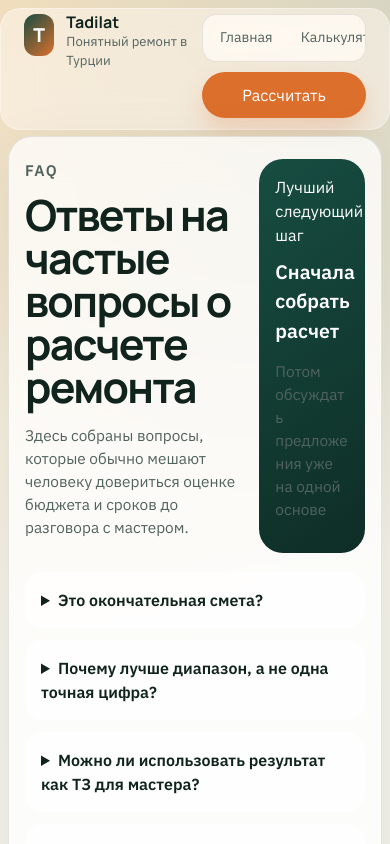
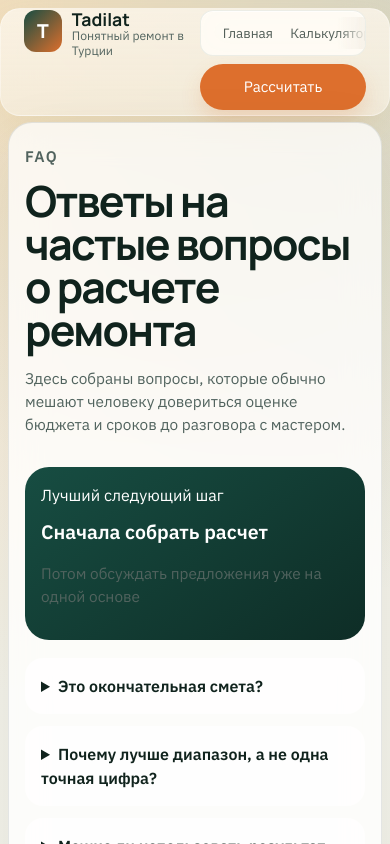
Before and after one commit to Ramiz2284/tadilat, a React (Vite) app: page /faq in a window 390 px wide. Shown: the top 844 px of the page. Built offline with nearby package versions, Linux system fonts and the light colour scheme.

Commit message:
Improve mobile layout and scroll affordances

```diff
--- a/src/app/RootLayout.tsx
+++ b/src/app/RootLayout.tsx
@@ -1,7 +1,10 @@
 import { Link, NavLink, Outlet } from "react-router-dom";
 import { trackEvent } from "../shared/analytics";
+import { useHorizontalScrollHint } from "../shared/lib/useHorizontalScrollHint";
 
 export function RootLayout() {
+  const navHint = useHorizontalScrollHint<HTMLElement>();
+
   return (
     <div className="app-shell">
       <header className="topbar">
@@ -14,7 +17,14 @@ export function RootLayout() {
         </Link>
 
         <div className="topbar-actions">
-          <nav className="topnav">
+          <nav
+            className="topnav scroll-hint"
+            data-can-scroll-left={navHint.state.canScrollLeft ? "true" : "false"}
+            data-can-scroll-right={navHint.state.canScrollRight ? "true" : "false"}
+            data-engaged={navHint.state.engaged ? "true" : "false"}
+            data-scrollable={navHint.state.scrollable ? "true" : "false"}
+            ref={navHint.ref}
+          >
             <NavLink to="/">Главная</NavLink>
             <NavLink to="/calculator">Калькулятор</NavLink>
             <NavLink to="/faq">FAQ</NavLink>
--- /dev/null
+++ b/src/shared/lib/useHorizontalScrollHint.ts
@@ -0,0 +1,94 @@
+import { useEffect, useRef, useState } from "react";
+
+type ScrollHintState = {
+  scrollable: boolean;
+  engaged: boolean;
+  canScrollLeft: boolean;
+  canScrollRight: boolean;
+};
+
+const EDGE_OFFSET = 4;
+
+export function useHorizontalScrollHint<T extends HTMLElement>() {
+  const ref = useRef<T | null>(null);
+  const [state, setState] = useState<ScrollHintState>({
+    scrollable: false,
+    engaged: false,
+    canScrollLeft: false,
+    canScrollRight: false,
+  });
+
+  useEffect(() => {
+    const element = ref.current;
+    if (!element) {
+      return;
+    }
+
+    let frameId = 0;
+
+    const update = () => {
+      frameId = 0;
+
+      const scrollable = element.scrollWidth - element.clientWidth > EDGE_OFFSET * 2;
+      const canScrollLeft = element.scrollLeft > EDGE_OFFSET;
+      const canScrollRight =
+        element.scrollLeft + element.clientWidth < element.scrollWidth - EDGE_OFFSET;
+
+      setState((current) => {
+        if (
+          current.scrollable === scrollable &&
+          current.canScrollLeft === canScrollLeft &&
+          current.canScrollRight === canScrollRight
+        ) {
+          return current;
+        }
+
+        return {
+          ...current,
+          scrollable,
+          canScrollLeft,
+          canScrollRight,
+        };
+      });
+    };
+
+    const requestUpdate = () => {
+      if (!frameId) {
+        frameId = window.requestAnimationFrame(update);
+      }
+    };
+
+    const markEngaged = () => {
+      setState((current) => (current.engaged ? current : { ...current, engaged: true }));
+    };
+
+    const resizeObserver = new ResizeObserver(requestUpdate);
+    resizeObserver.observe(element);
+
+    requestUpdate();
+
+    element.addEventListener("scroll", requestUpdate, { passive: true });
+    element.addEventListener("pointerdown", markEngaged);
+    element.addEventListener("touchstart", markEngaged, { passive: true });
+    element.addEventListener("wheel", markEngaged, { passive: true });
+    window.addEventListener("resize", requestUpdate);
+
+    return () => {
+      if (frameId) {
+        window.cancelAnimationFrame(frameId);
+      }
+
+      resizeObserver.disconnect();
+      element.removeEventListener("scroll", requestUpdate);
+      element.removeEventListener("pointerdown", markEngaged);
+      element.removeEventListener("touchstart", markEngaged);
+      element.removeEventListener("wheel", markEngaged);
+      window.removeEventListener("resize", requestUpdate);
+    };
+  }, []);
+
+  return {
+    ref,
+    state,
+  };
+}
--- a/src/styles.css
+++ b/src/styles.css
@@ -157,6 +157,78 @@ h3 {
 .topnav a.active {
   background: var(--secondary);
   color: #fff;
+}
+
+.scroll-hint {
+  position: relative;
+}
+
+.scroll-hint[data-scrollable="true"] {
+  cursor: grab;
+}
+
+.scroll-hint[data-scrollable="true"]:active {
+  cursor: grabbing;
+}
+
+.scroll-hint[data-scrollable="true"]::before,
+.scroll-hint[data-scrollable="true"]::after {
+  content: "";
+  position: absolute;
+  top: 6px;
+  bottom: 6px;
+  width: 28px;
+  pointer-events: none;
+  opacity: 0;
+  transition: opacity 0.2s ease;
+  z-index: 2;
+}
+
+.scroll-hint[data-scrollable="true"]::before {
+  left: 0;
+  background: linear-gradient(90deg, rgba(246, 241, 232, 0.92), rgba(246, 241, 232, 0));
+}
+
+.scroll-hint[data-scrollable="true"]::after {
+  right: 0;
+  background: linear-gradient(270deg, rgba(246, 241, 232, 0.92), rgba(246, 241, 232, 0));
+}
+
+.scroll-hint[data-can-scroll-left="true"]::before,
+.scroll-hint[data-can-scroll-right="true"]::after {
+  opacity: 1;
+}
+
+.scroll-hint[data-scrollable="true"][data-engaged="false"] > :first-child {
+  animation: horizontal-scroll-hint 1.8s ease-in-out infinite;
+  will-change: transform;
+}
+
+.scroll-hint[data-scrollable="true"][data-engaged="true"] > :first-child {
+  animation: none;
+}
+
+.wizard-steps.scroll-hint[data-scrollable="true"]::before {
+  background: linear-gradient(90deg, rgba(20, 76, 66, 0.95), rgba(20, 76, 66, 0));
+}
+
+.wizard-steps.scroll-hint[data-scrollable="true"]::after {
+  background: linear-gradient(270deg, rgba(20, 76, 66, 0.95), rgba(20, 76, 66, 0));
+}
+
+@keyframes horizontal-scroll-hint {
+  0%,
+  100% {
+    transform: translateX(0);
+  }
+
+  35% {
+    transform: translateX(10px);
+  }
+
+  70% {
+    transform: translateX(0);
+  }
 }
 
 .topbar-cta {
@@ -710,7 +782,6 @@ h3 {
 
   .hero,
   .wizard-shell,
-  .result-hero,
   .card-grid,
   .step-grid,
   .example-grid,
@@ -721,6 +792,21 @@ h3 {
 
   .wizard-shell {
     grid-template-columns: 1fr;
+  }
+
+  .result-hero {
+    flex-direction: column;
+    align-items: stretch;
+  }
+
+  .result-hero > * {
+    width: 100%;
+  }
+
+  .result-price-card {
+    min-width: 0;
+    width: 100%;
+    max-width: none;
   }
 
   .field-grid,
@@ -761,19 +847,28 @@ h3 {
   }
 
   .topbar {
-    gap: 14px;
-    padding: 14px 0 18px;
+    gap: 10px;
+    padding: 10px 0 12px;
     align-items: stretch;
+  }
+
+  .topbar::after {
+    inset: 6px -6px auto;
+    height: calc(100% - 12px);
+    border-radius: 20px;
+    background: linear-gradient(180deg, rgba(252, 246, 235, 0.82), rgba(247, 239, 223, 0.74));
+    box-shadow: 0 16px 32px rgba(211, 177, 108, 0.12);
   }
 
   .brand {
     width: 100%;
     align-items: flex-start;
+    gap: 10px;
   }
 
   .topbar-actions {
     width: 100%;
-    gap: 10px;
+    gap: 8px;
   }
 
   .brand-mark {
@@ -784,12 +879,15 @@ h3 {
   }
 
   .brand small {
-    font-size: 0.82rem;
+    font-size: 0.76rem;
+    line-height: 1.22;
+    max-width: 18ch;
   }
 
   .brand strong {
     display: block;
     line-height: 1.1;
+    font-size: 1.1rem;
   }
 
   .topnav {
@@ -798,33 +896,41 @@ h3 {
     flex-direction: row;
     align-items: center;
     justify-content: flex-start;
-    gap: 6px;
-    padding: 4px 6px;
-    border-radius: 14px;
+    gap: 5px;
+    padding: 4px;
+    border-radius: 13px;
     overflow-x: auto;
     overscroll-behavior-x: contain;
     -webkit-overflow-scrolling: touch;
-    background: rgba(255, 250, 243, 0.78);
+    background: rgba(255, 252, 246, 0.9);
+    border: 1px solid rgba(23, 77, 66, 0.08);
+    box-shadow: inset 0 1px 0 rgba(255, 255, 255, 0.62);
     flex-wrap: nowrap;
   }
 
   .topnav a {
     white-space: nowrap;
     text-align: center;
-    min-height: 38px;
+    min-height: 36px;
     display: inline-flex;
     align-items: center;
     justify-content: center;
-    padding: 0 12px;
-    font-size: 0.9rem;
+    padding: 0 11px;
+    font-size: 0.86rem;
     flex: 0 0 auto;
+    color: rgba(16, 35, 29, 0.72);
+  }
+
+  .topnav a.active {
+    box-shadow: 0 8px 16px rgba(23, 77, 66, 0.14);
   }
 
   .topbar-cta {
-    min-height: 42px;
-    width: 100%;
-    box-shadow: 0 12px 24px rgba(221, 111, 45, 0.22);
-    font-size: 1rem;
+    min-height: 40px;
+    width: min(100%, 220px);
+    align-self: flex-start;
+    box-shadow: 0 10px 20px rgba(221, 111, 45, 0.18);
+    font-size: 0.94rem;
   }
 
   .page {
@@ -911,58 +1017,73 @@ h3 {
   }
 
   .wizard-shell {
-    border-radius: 24px;
+    border-radius: 22px;
   }
 
   .wizard-sidebar {
     display: grid;
-    gap: 14px;
-    padding-top: 18px;
-    padding-bottom: 18px;
+    gap: 12px;
+    padding-top: 16px;
+    padding-bottom: 16px;
     border-bottom-left-radius: 0;
     border-bottom-right-radius: 0;
     background:
-      linear-gradient(180deg, rgba(18, 70, 61, 0.96), rgba(14, 47, 41, 0.98));
+      linear-gradient(180deg, rgba(20, 76, 66, 0.95), rgba(14, 47, 41, 0.98));
   }
 
   .wizard-sidebar .eyebrow {
-    margin-bottom: 6px;
+    margin-bottom: 2px;
     color: rgba(255, 255, 255, 0.62);
+    font-size: 0.68rem;
   }
 
   .wizard-sidebar h1 {
-    font-size: clamp(1.72rem, 8vw, 2.3rem);
-    letter-spacing: -0.03em;
+    max-width: 10ch;
+    font-size: clamp(1.55rem, 8vw, 2.05rem);
+    line-height: 0.96;
+    letter-spacing: -0.035em;
   }
 
   .wizard-sidebar-intro {
-    max-width: none;
-    font-size: 0.94rem;
+    max-width: 30ch;
+    font-size: 0.88rem;
+    line-height: 1.35;
   }
 
   .progress-block {
     margin-top: 0;
-    padding: 12px 14px;
+    padding: 10px 12px;
     background: rgba(255, 255, 255, 0.06);
+    border-radius: 16px;
+  }
+
+  .progress-meta {
+    margin-bottom: 8px;
+    font-size: 0.86rem;
+  }
+
+  .progress-track {
+    height: 8px;
   }
 
   .wizard-steps {
-    display: grid;
-    grid-template-columns: repeat(2, minmax(0, 1fr));
-    gap: 10px;
+    display: flex;
+    gap: 8px;
     margin-top: 4px;
     overflow-x: auto;
-    padding-bottom: 0;
+    padding-bottom: 2px;
+    scroll-snap-type: x proximity;
   }
 
   .wizard-steps li {
-    min-width: 0;
-    align-items: flex-start;
-    padding: 12px 10px;
-    gap: 10px;
-    border-radius: 16px;
-    background: rgba(255, 255, 255, 0.07);
+    min-width: 164px;
+    align-items: center;
+    padding: 10px 12px;
+    gap: 8px;
+    border-radius: 14px;
+    background: rgba(255, 255, 255, 0.06);
     box-shadow: inset 0 1px 0 rgba(255, 255, 255, 0.04);
+    scroll-snap-align: start;
   }
 
   .wizard-steps li div {
@@ -971,8 +1092,8 @@ h3 {
 
   .wizard-steps li strong {
     display: block;
-    font-size: 0.86rem;
-    line-height: 1.15;
+    font-size: 0.82rem;
+    line-height: 1.1;
   }
 
   .wizard-steps li small {
@@ -980,10 +1101,10 @@ h3 {
   }
 
   .wizard-steps li span {
-    min-width: 30px;
-    height: 30px;
-    flex-basis: 30px;
-    font-size: 0.82rem;
+    min-width: 28px;
+    height: 28px;
+    flex-basis: 28px;
+    font-size: 0.78rem;
   }
 
   .wizard-steps li.active {
@@ -993,13 +1114,40 @@ h3 {
 
   .wizard-summary {
     margin-top: 4px;
-    padding: 14px;
-    background: rgba(255, 255, 255, 0.05);
+    padding: 12px;
+    background: rgba(255, 255, 255, 0.04);
+    display: grid;
+    gap: 8px;
+    border-radius: 16px;
+  }
+
+  .wizard-summary h3 {
+    margin-bottom: 2px;
+    font-size: 0.92rem;
+  }
+
+  .summary-line {
+    padding: 10px 12px;
+    border-top: 0;
+    border-radius: 12px;
+    background: rgba(255, 255, 255, 0.04);
+  }
+
+  .summary-line span {
+    font-size: 0.83rem;
+    color: rgba(255, 255, 255, 0.62);
+  }
+
+  .summary-line strong {
+    font-size: 0.84rem;
+    color: #ffffff;
+    text-align: right;
   }
 
   .wizard-panel {
-    gap: 18px;
-    padding-bottom: calc(22px + env(safe-area-inset-bottom));
+    gap: 16px;
+    padding-top: 18px;
+    padding-bottom: calc(18px + env(safe-area-inset-bottom));
   }
 
   .wizard-panel-heading h2,
@@ -1007,6 +1155,18 @@ h3 {
   .section h2 {
     line-height: 1.1;
     overflow-wrap: anywhere;
+  }
+
+  .wizard-panel-heading h2 {
+    margin: 0;
+    font-size: 1.7rem;
+    letter-spacing: -0.03em;
+  }
+
+  .wizard-panel-heading p {
+    max-width: 28ch;
+    margin: 0;
+    font-size: 0.92rem;
   }
 
   .field-grid,
@@ -1020,16 +1180,30 @@ h3 {
 
   .choice-grid,
   .choice-grid.compact {
-    gap: 10px;
+    gap: 8px;
   }
 
   .choice-card {
-    padding: 16px;
-    min-height: 108px;
+    padding: 14px 14px 15px;
+    min-height: 0;
+    border-radius: 18px;
+    background: rgba(255, 255, 255, 0.9);
+    box-shadow: 0 8px 18px rgba(16, 35, 29, 0.05);
   }
 
   .choice-card strong {
-    font-size: 1rem;
+    font-size: 0.98rem;
+    line-height: 1.15;
+    margin-bottom: 6px;
+  }
+
+  .choice-card span {
+    font-size: 0.9rem;
+    line-height: 1.3;
+    display: -webkit-box;
+    -webkit-line-clamp: 2;
+    -webkit-box-orient: vertical;
+    overflow: hidden;
   }
 
   .field input {
@@ -1042,8 +1216,8 @@ h3 {
   }
 
   .recommendation-banner {
-    padding: 16px;
-    border-radius: 20px;
+    padding: 14px;
+    border-radius: 18px;
   }
 
   .selected-inline {
@@ -1053,9 +1227,9 @@ h3 {
   .wizard-actions {
     position: sticky;
     bottom: 0;
-    padding-top: 12px;
+    padding-top: 10px;
     padding-bottom: max(8px, env(safe-area-inset-bottom));
-    background: linear-gradient(180deg, rgba(246, 241, 232, 0), rgba(246, 241, 232, 0.98) 36%);
+    background: linear-gradient(180deg, rgba(246, 241, 232, 0), rgba(246, 241, 232, 0.99) 42%);
   }
 
   .result-shell {
@@ -1121,9 +1295,9 @@ h3 {
   }
 
   .topnav a {
-    padding-left: 11px;
-    padding-right: 11px;
-    font-size: 0.88rem;
+    padding-left: 10px;
+    padding-right: 10px;
+    font-size: 0.84rem;
   }
 
   .topbar::after {
@@ -1144,16 +1318,16 @@ h3 {
   }
 
   .wizard-steps {
-    grid-template-columns: 1fr;
+    display: flex;
   }
 
   .wizard-steps li {
-    min-width: 0;
+    min-width: 150px;
   }
 
   .choice-card {
-    min-height: 96px;
-    padding: 14px;
+    min-height: 0;
+    padding: 13px;
   }
 
   .result-price-card,
```
Also changed, not shown: src/features/calculator/ui/WizardSidebar.tsx (+11 -1 lines).
